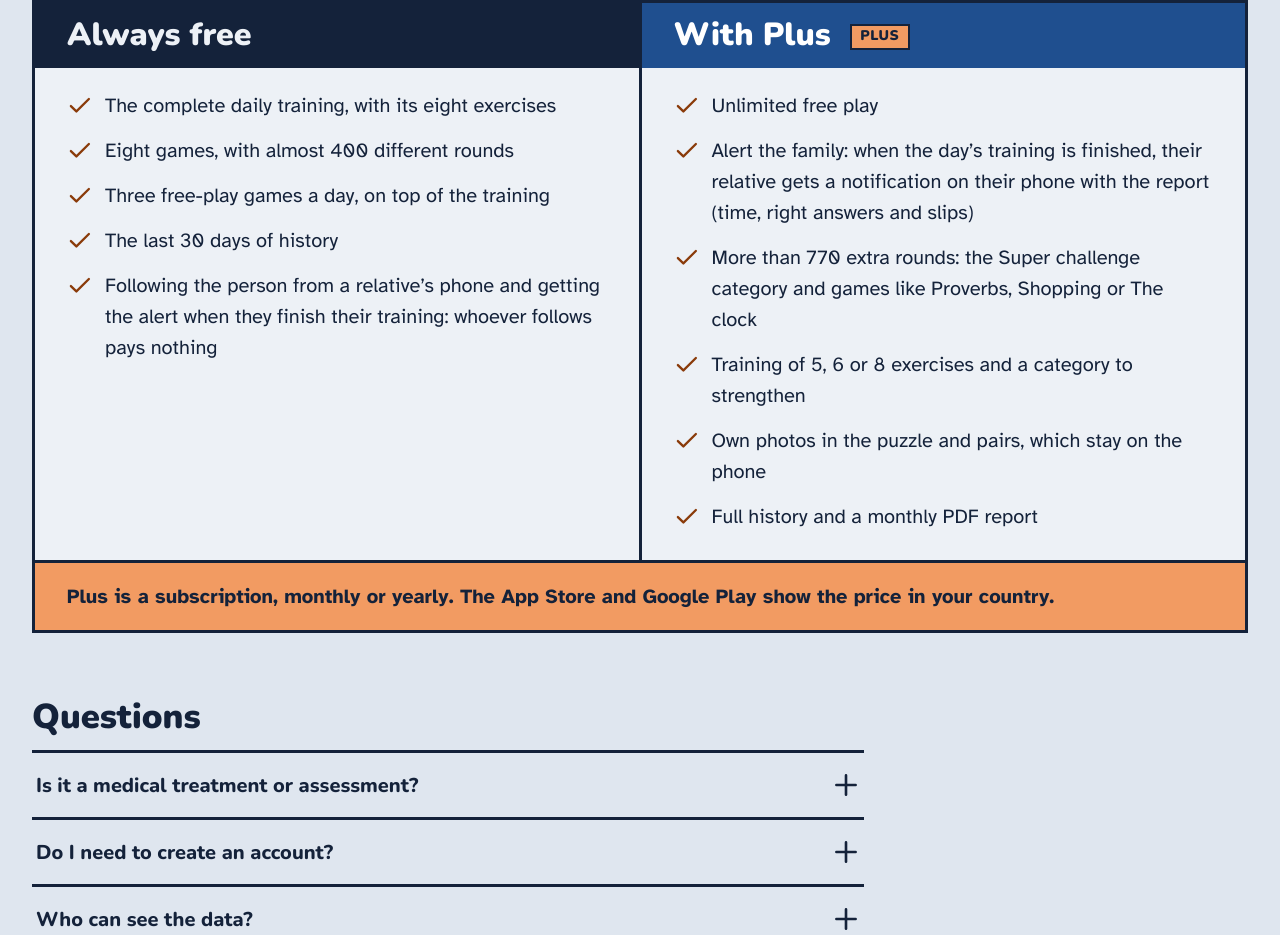
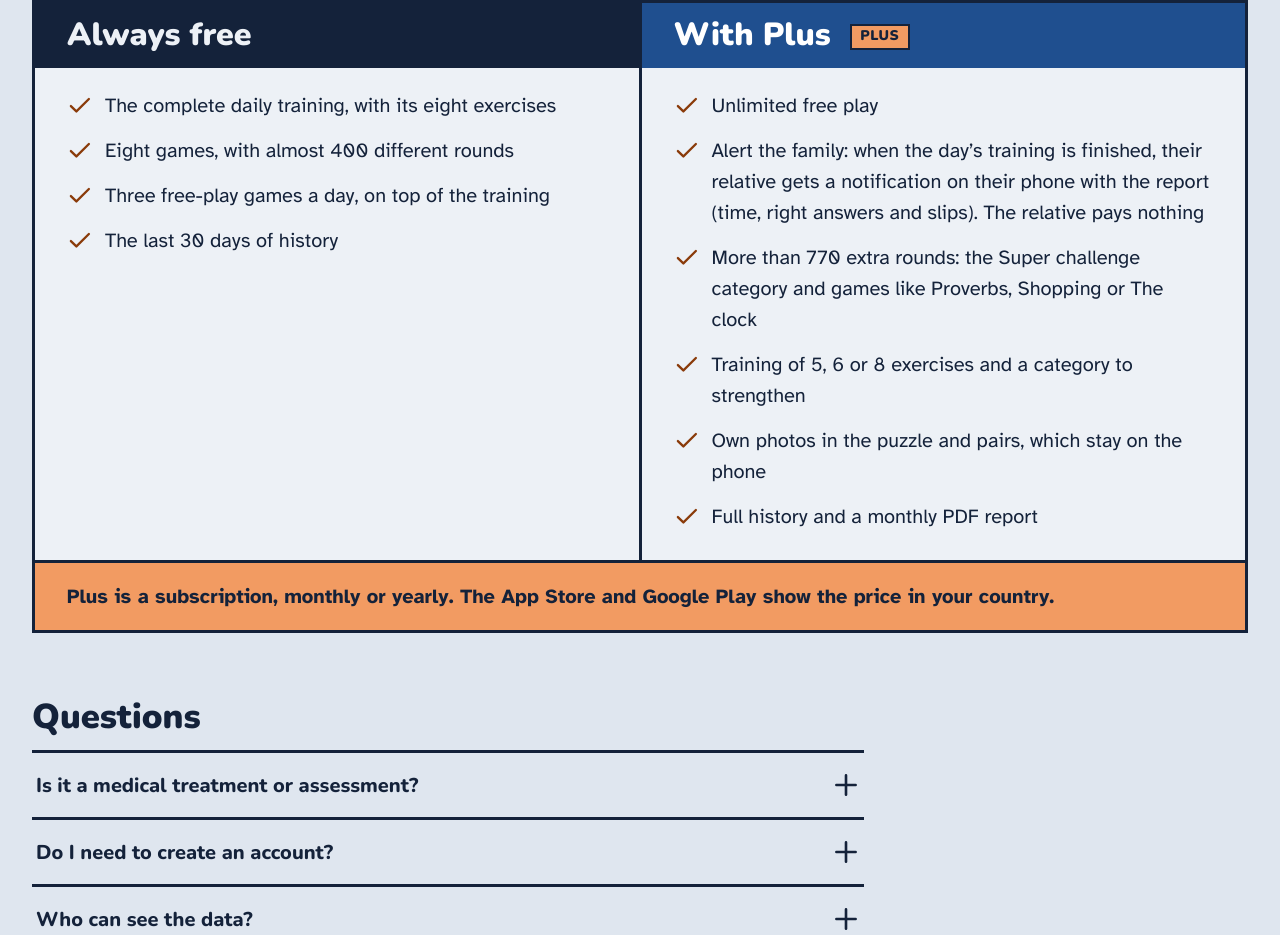
Before and after one commit to albeasystems/albeasystems.github.io, a plain HTML site: page senior-cognitive/en/index.html in a window 1280 px wide. Shown: the part 9075-10010 px from the top of the page. Drawn offline with Linux system fonts and the light colour scheme.

Commit message:
Publish Senior Cognitive website (source 136ece5-dirty)

```diff
--- a/senior-cognitive/en/index.html
+++ b/senior-cognitive/en/index.html
@@ -423,14 +423,13 @@
               <li><svg class="ico" aria-hidden="true"><use href="#i-check"/></svg><span>Eight games, with almost 400 different rounds</span></li>
               <li><svg class="ico" aria-hidden="true"><use href="#i-check"/></svg><span>Three free-play games a day, on top of the training</span></li>
               <li><svg class="ico" aria-hidden="true"><use href="#i-check"/></svg><span>The last 30 days of history</span></li>
-              <li><svg class="ico" aria-hidden="true"><use href="#i-check"/></svg><span>Following the person from a relative’s phone and getting the alert when they finish their training: whoever follows pays nothing</span></li>
             </ul>
           </div>
           <div class="cell">
             <div class="bar bar--blue"><h3>With Plus <span class="tag">Plus</span></h3></div>
             <ul class="ticks">
               <li><svg class="ico" aria-hidden="true"><use href="#i-check"/></svg><span>Unlimited free play</span></li>
-              <li><svg class="ico" aria-hidden="true"><use href="#i-check"/></svg><span>Alert the family: when the day’s training is finished, their relative gets a notification on their phone with the report (time, right answers and slips)</span></li>
+              <li><svg class="ico" aria-hidden="true"><use href="#i-check"/></svg><span>Alert the family: when the day’s training is finished, their relative gets a notification on their phone with the report (time, right answers and slips). The relative pays nothing</span></li>
               <li><svg class="ico" aria-hidden="true"><use href="#i-check"/></svg><span>More than 770 extra rounds: the Super challenge category and games like Proverbs, Shopping or The clock</span></li>
               <li><svg class="ico" aria-hidden="true"><use href="#i-check"/></svg><span>Training of 5, 6 or 8 exercises and a category to strengthen</span></li>
               <li><svg class="ico" aria-hidden="true"><use href="#i-check"/></svg><span>Own photos in the puzzle and pairs, which stay on the phone</span></li>
```
Also changed, not shown: senior-cognitive/es/index.html (+1 -2 lines).
